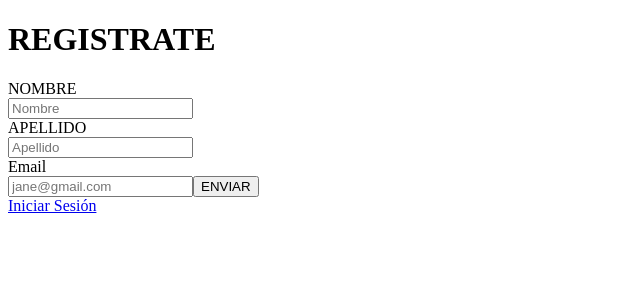
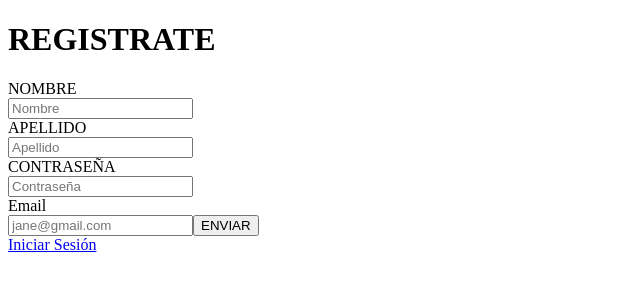
Before and after one commit to mvpdiaz/proyectofinal, a Next.js app: page /registro in a window 1280 px wide. Shown: the top 300 px of the page, without its empty margins (0-640 px from the left). Built offline with nearby package versions, Linux system fonts and the light colour scheme.

Commit message:
password

```diff
--- a/src/pages/lista-tarea.js
+++ b/src/pages/lista-tarea.js
@@ -3,10 +3,12 @@ import React from "react";
 import TodoForm from "./todo-form";
 import data from "./data.json";
 import Todo from "./todo";
+import Link from "next/link";
 
 
 
 export default function ListaDeTareas(){
+
   const [todos, setTodos] = useState(data);
 
   const onMarkComplete = (id) => {
@@ -35,6 +37,7 @@ export default function ListaDeTareas(){
     setTodos([...todos].filter((item) => item.id !== id));
   };
   return (
+    <>
     <div className="container">
       <TodoForm addTodo={addTodo} />
       <Todo
@@ -43,5 +46,8 @@ export default function ListaDeTareas(){
         onDeleteItem={onDeleteItem}
       />
     </div>
+
+    </>
   );
+
 };
--- a/src/pages/registro.js
+++ b/src/pages/registro.js
@@ -23,6 +23,8 @@ const Registro = () => (
         <Field id="firstName" name="firstName" placeholder="Nombre" /><br/>
         <label htmlFor="lastName">APELLIDO</label><br/>
         <Field id="lastName" name="lastName" placeholder="Apellido" /><br/>
+        <label htmlFor="contraseña">CONTRASEÑA</label><br/>
+        <Field id="contraseña" name="contraseña" placeholder="Contraseña" type="number" maxlength="8" /><br/>
         <label htmlFor="email">Email</label><br/>
         <Field
           id="email"
```
